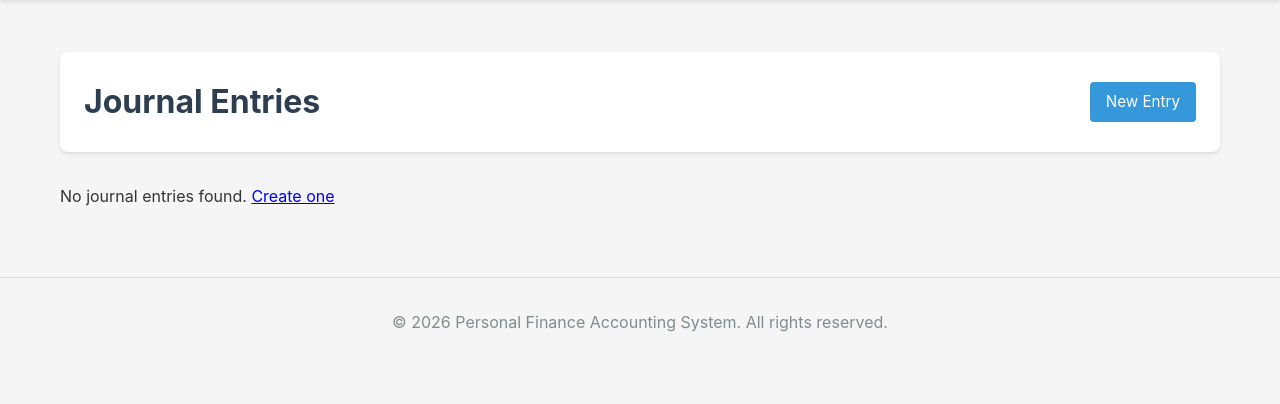
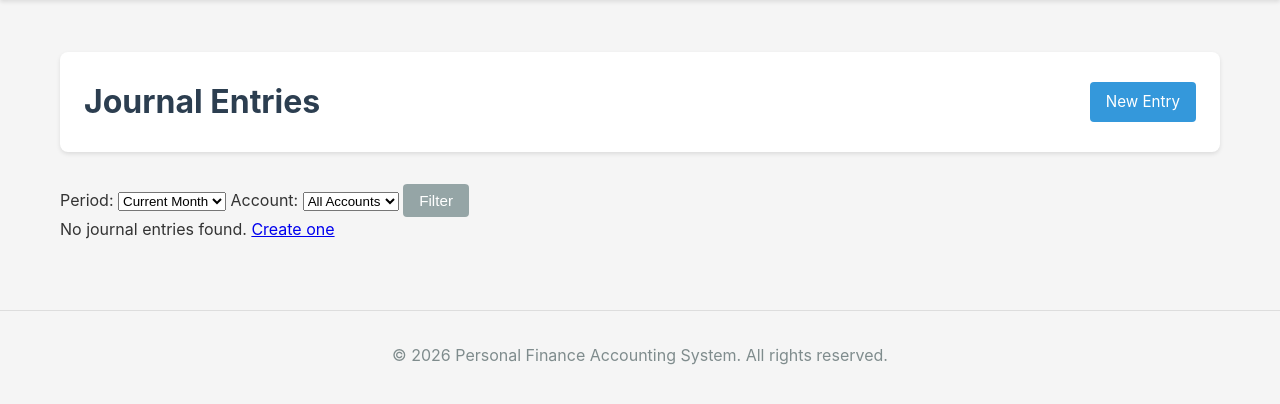
Before and after one commit to nitinku5021a/PerFinPy, a Flask app: page /transactions/ in a window 1280 px wide. Shown: the part 70-474 px from the top of the page. Run offline with Flask 2, Linux system fonts and the light colour scheme; data that the repository does not hold is empty.

Commit message:
changes made

```diff
--- a/app/routes/transactions.py
+++ b/app/routes/transactions.py
@@ -8,10 +8,54 @@ bp = Blueprint('transactions', __name__, url_prefix='/transactions')
 
 @bp.route('/')
 def list_transactions():
-    """List all journal entries"""
+    """List journal entries with optional filters: period (all, ytd, current_month) and account_id (group or leaf account).
+    Default view is current month entries."""
     page = request.args.get('page', 1, type=int)
-    entries = JournalEntry.query.order_by(JournalEntry.entry_date.desc()).paginate(page=page, per_page=20)
-    return render_template('transactions/list.html', entries=entries)
+    # Default to current_month so the list shows recent entries by default
+    period = request.args.get('period', 'current_month')
+    account_id = request.args.get('account_id', type=int)
+
+    # Reuse period parsing from reports
+    try:
+        from app.routes.reports import get_period_dates
+        start_date, end_date = get_period_dates(period)
+    except Exception:
+        start_date, end_date = (None, None)
+
+    q = JournalEntry.query
+
+    # If filtering by account or period, prefer filtering by TransactionLine.date
+    # so the behavior matches the drill-down reports (which are transaction-line date based).
+    needs_line_join = False
+
+    if account_id:
+        account = Account.query.get(account_id)
+        if account:
+            descendant_ids = [a.id for a in account.get_all_descendants()] + [account.id]
+            q = q.join(TransactionLine).filter(TransactionLine.account_id.in_(descendant_ids))
+            needs_line_join = True
+        else:
+            q = q.join(TransactionLine).filter(TransactionLine.account_id == account_id)
+            needs_line_join = True
+
+    # If a date range is present, filter by JournalEntry.entry_date (previous behavior)
+    if start_date:
+        q = q.filter(JournalEntry.entry_date >= start_date)
+    if end_date:
+        q = q.filter(JournalEntry.entry_date <= end_date)
+
+    q = q.order_by(JournalEntry.entry_date.desc())
+    if needs_line_join:
+        # distinct to avoid duplicates when joining
+        q = q.distinct()
+
+    entries = q.paginate(page=page, per_page=20)
+
+    # Provide accounts list for the account-based filter (allow group or leaf selection)
+    all_accounts = Account.query.order_by(Account.name).all()
+    accounts_for_select = all_accounts
+
+    return render_template('transactions/list.html', entries=entries, period=period, account_id=account_id, accounts_for_select=accounts_for_select)
 
 @bp.route('/new', methods=['GET', 'POST'])
 def new_transaction():
@@ -196,14 +240,37 @@ def new_account():
     """Create new account"""
     if request.method == 'POST':
         try:
+            name = request.form.get('name', '').strip()
+            account_type = request.form.get('account_type', '').strip()
             parent_id = request.form.get('parent_id')
+
+            # Validate required fields
+            if not name:
+                raise ValueError('Account name is required')
+            if not account_type:
+                raise ValueError('Account type is required')
+
+            # Validate account_type value
+            valid_types = [t.value for t in AccountType]
+            if account_type not in valid_types:
+                raise ValueError('Invalid account type')
+
+            # If parent supplied, ensure it exists and has same account_type
+            parent_id_int = int(parent_id) if parent_id else None
+            if parent_id_int:
+                parent = Account.query.get(parent_id_int)
+                if not parent:
+                    raise ValueError('Selected parent account not found')
+                if parent.account_type != account_type:
+                    raise ValueError('Parent account type must match selected account type')
+
             from uuid import uuid4
             account = Account(
                 code=f"__auto__{uuid4().hex[:8]}",
-                name=request.form['name'],
-                account_type=request.form['account_type'],
+                name=name,
+                account_type=account_type,
                 description=request.form.get('description', ''),
-                parent_id=int(parent_id) if parent_id else None
+                parent_id=parent_id_int
             )
             db.session.add(account)
             db.session.commit()
--- a/app/templates/transactions/list.html
+++ b/app/templates/transactions/list.html
@@ -6,6 +6,32 @@
 <div class="page-header">
     <h1>Journal Entries</h1>
     <a href="{{ url_for('transactions.new_transaction') }}" class="btn btn-primary">New Entry</a>
+</div>
+{% if request.args.get('debug') %}
+<div style="position:fixed;top:10px;right:10px;background:#e74c3c;color:white;padding:8px;border-radius:4px;z-index:9999;">
+Debug: entries={{ entries.total }} period={{ period }} account_id={{ account_id }}
+</div>
+{% endif %}
+
+<div class="report-filters">
+    <form method="GET" action="{{ url_for('transactions.list_transactions') }}">
+        <label for="period">Period:</label>
+        <select id="period" name="period">
+            <option value="all" {% if period == 'all' %}selected{% endif %}>All time</option>
+            <option value="ytd" {% if period == 'ytd' %}selected{% endif %}>Year to Date</option>
+            <option value="current_month" {% if period == 'current_month' %}selected{% endif %}>Current Month</option>
+        </select>
+
+        <label for="account_id">Account:</label>
+        <select id="account_id" name="account_id">
+            <option value="">All Accounts</option>
+            {% for a in accounts_for_select %}
+            <option value="{{ a.id }}" {% if account_id == a.id %}selected{% endif %}>{{ a.get_path() }}</option>
+            {% endfor %}
+        </select>
+
+        <button type="submit" class="btn btn-secondary">Filter</button>
+    </form>
 </div>
 
 {% if entries.items %}
@@ -35,13 +61,21 @@
 <!-- Pagination -->
 <div class="pagination">
     {% if entries.has_prev %}
-        <a href="{{ url_for('transactions.list_transactions', page=entries.prev_num) }}" class="btn btn-secondary">Previous</a>
+        {% if account_id %}
+        <a href="{{ url_for('transactions.list_transactions', page=entries.prev_num, period=period, account_id=account_id) }}" class="btn btn-secondary">Previous</a>
+        {% else %}
+        <a href="{{ url_for('transactions.list_transactions', page=entries.prev_num, period=period) }}" class="btn btn-secondary">Previous</a>
+        {% endif %}
     {% endif %}
 
     <span>Page {{ entries.page }} of {{ entries.pages }}</span>
 
     {% if entries.has_next %}
-        <a href="{{ url_for('transactions.list_transactions', page=entries.next_num) }}" class="btn btn-secondary">Next</a>
+        {% if account_id %}
+        <a href="{{ url_for('transactions.list_transactions', page=entries.next_num, period=period, account_id=account_id) }}" class="btn btn-secondary">Next</a>
+        {% else %}
+        <a href="{{ url_for('transactions.list_transactions', page=entries.next_num, period=period) }}" class="btn btn-secondary">Next</a>
+        {% endif %}
     {% endif %}
 </div>
 {% else %}
--- a/config.py
+++ b/config.py
@@ -12,4 +12,4 @@ class Config:
 
     # Application settings
     APP_NAME = os.environ.get('APP_NAME', 'Personal Finance Accounting')
-    DEFAULT_CURRENCY = os.environ.get('DEFAULT_CURRENCY', 'USD')
+    DEFAULT_CURRENCY = os.environ.get('DEFAULT_CURRENCY', 'INR')
```
Also changed, not shown: app/templates/transactions/new_account.html (+31 -1 lines), tests/test_accounts.py (added, +54 -0 lines), tests/test_transactions_filters.py (added, +105 -0 lines).
